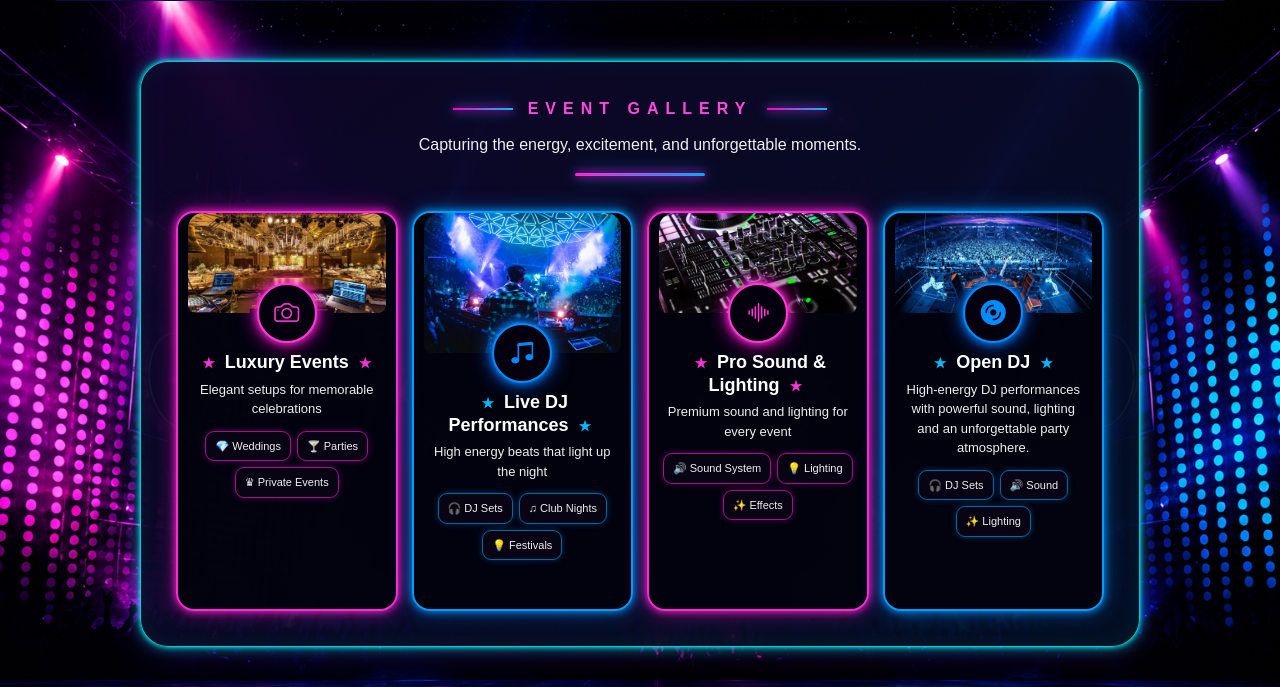
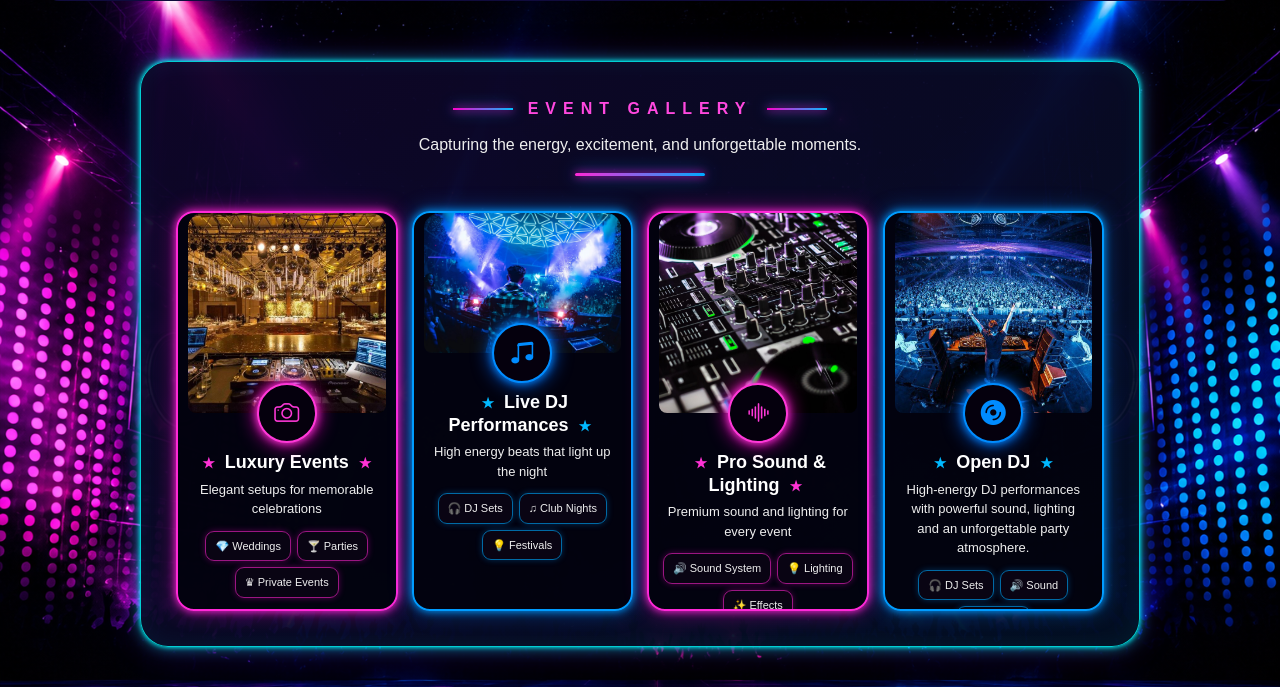
Before and after one commit to anusatheesanathu-9383/techno-babz, a Django app: page / in a window 1280 px wide. Shown: the part 855-1542 px from the top of the page. Run offline with Django 5.2, Linux system fonts and the light colour scheme.

Commit message:
Adjust desktop event gallery card image

```diff
--- a/static/css/style.css
+++ b/static/css/style.css
@@ -4125,12 +4125,12 @@ body.about-page .container {
 
     .neon-gallery-image {
         width: 100% !important;
-        height: 100px !important;
+        height: 200px !important;
     }
 
     .neon-gallery-image img {
         width: 100% !important;
-        height: 100px !important;
+        height: 200px !important;
         object-fit: cover !important;
     }
 
```
